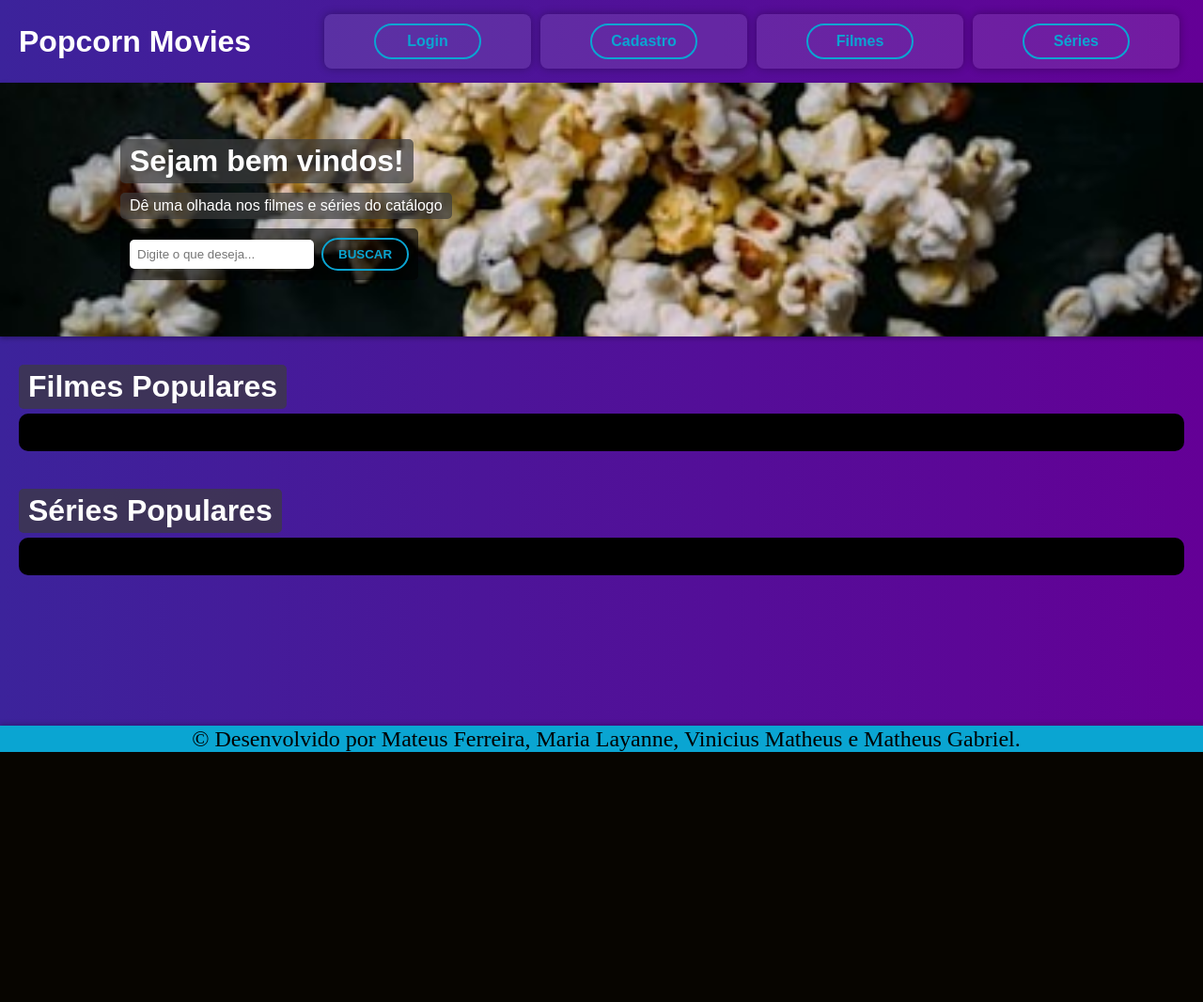
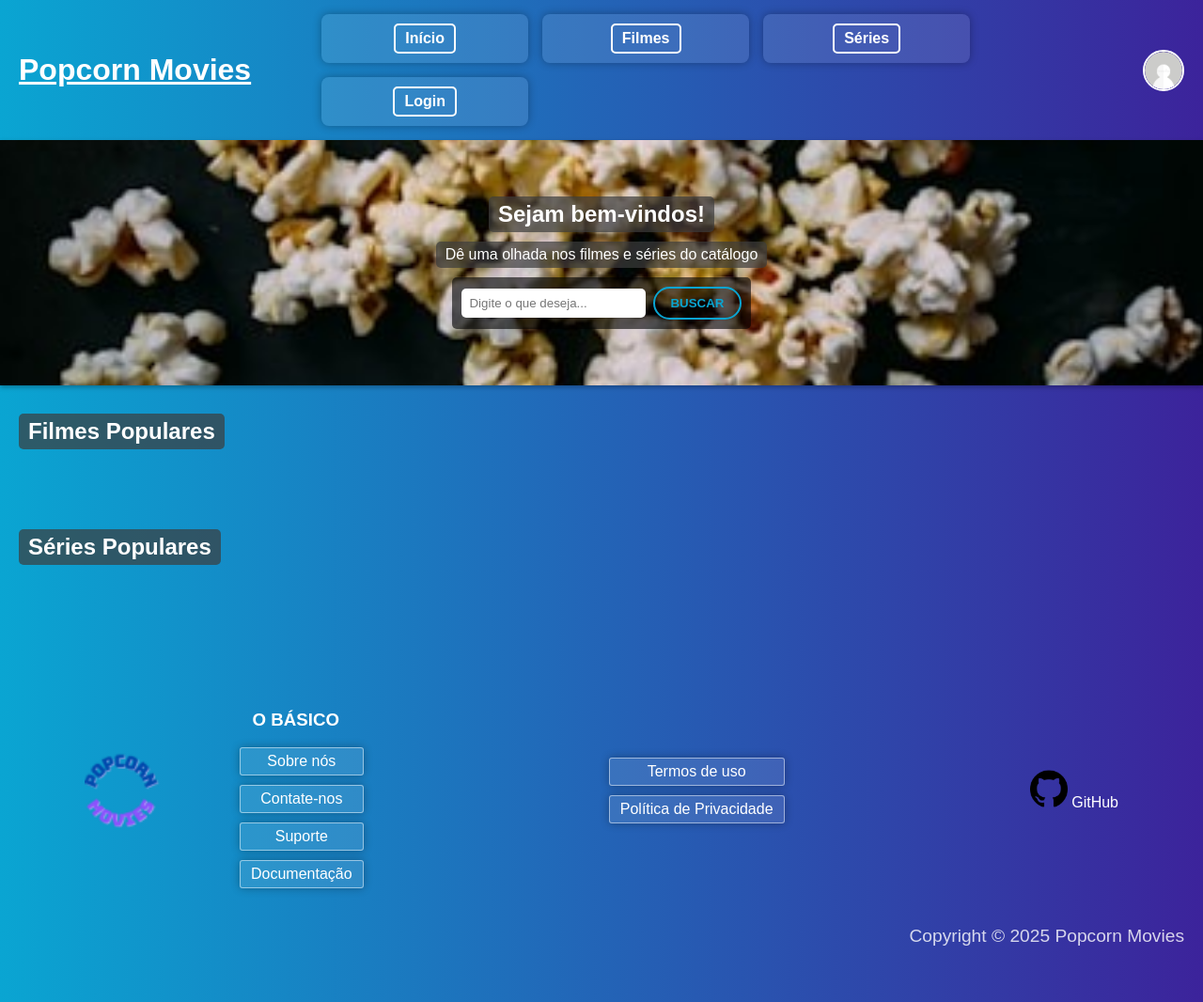
Before and after one commit to mateusferreiraof/unima_engenharia_de_software, a Flask app: template PROJETO/templates/homepage.html in a window 1280 px wide. Shown: the whole page at 94% size. Before the commit the page ends 800 px from the top, so only its background shows below. Run offline with Flask 3, Linux system fonts and the light colour scheme; the template is opened without the code that fills it, so the values that code supplies are empty.

Commit message:
Melhora layout da homepage e adiciona novo componente de banner

```diff
--- a/PROJETO/static/homepage.css
+++ b/PROJETO/static/homepage.css
@@ -1,6 +1,6 @@
 body {
-  background-image: linear-gradient(to right, rgb(60, 35, 155), rgb(100, 0, 150));
-  background-color: rgb(60, 35, 155);
+  background-image: linear-gradient(to right, rgb(10, 165, 210), rgb(60, 35, 155));
+  background-color: rgb(50, 100, 180);
   color: white;
   font-family: Arial, sans-serif;
   margin: 0;
@@ -8,8 +8,8 @@ body {
 }
 
 header {
-  background-image: linear-gradient(to right, rgb(60, 35, 155), rgb(100, 0, 150));
-  background-color: rgb(60, 35, 155);
+  background-image: linear-gradient(to right, rgb(10, 165, 210), rgb(60, 35, 155));
+  background-color: rgb(50, 100, 180);
   padding: 10px 20px;
   box-shadow: 0 2px 5px rgba(0, 0, 0, 0.3);
   display: flex;
@@ -24,36 +24,119 @@ header {
   font-size: 2em;
   text-align: left;
   flex-shrink: 0;
+  text-decoration: underline;
 }
 
 nav ul {
   list-style-type: none;
   display: flex;
-  justify-content: flex-end;
-  gap: 10px;
+  justify-content: flex-start;
+  gap: 15px;
   padding: 5px;
-  margin: 0;
+  margin: 0px 70px;
 }
 
 nav a {
   font-family: Arial, Helvetica, sans-serif;
   text-decoration: none;
-  color: rgb(10, 165, 210);
+  color: white;
   font-weight: bold;
-  padding: 8px 15px;
-  border: 2px solid rgb(10, 165, 210);
-  border-radius: 20px;
+  padding: 5px 10px;
+  border: 2px solid white;
+  border-radius: 5px;
   background-color: transparent;
   transition: background-color 0.3s, color 0.3s, border-color 0.3s;
   display: inline-block;
-  min-width: 80px;
+  min-width: unset;
   text-align: center;
 }
 
 nav a:hover {
-  background-color: rgb(10, 165, 210);
-  color: black;
-  border-color: rgb(10, 165, 210);
+  background-color: rgba(255, 255, 255, 0.2);
+  color: white;
+  border-color: white;
+  opacity: 1;
+}
+
+.profile-dropdown-container {
+    position: relative;
+    display: inline-block;
+    margin-left: auto;
+}
+
+.profile-icon {
+    cursor: pointer;
+    border: 2px solid white;
+    border-radius: 50%;
+    width: 2.5em;
+    height: 2.5em;
+    display: flex;
+    justify-content: center;
+    align-items: center;
+    padding: 0;
+    overflow: hidden;
+    transition: background-color 0.3s, transform 0.3s;
+}
+
+.profile-icon:hover {
+    background-color: rgba(255, 255, 255, 0.2);
+    transform: scale(1.05);
+}
+
+.profile-icon img {
+    display: block;
+    width: 100%;
+    height: 100%;
+    object-fit: cover;
+    border-radius: 50%;
+}
+
+.profile-dropdown-menu {
+    display: none;
+    position: absolute;
+    background-color: rgba(30, 30, 30, 0.95);
+    min-width: 160px;
+    box-shadow: 0px 8px 16px 0px rgba(0,0,0,0.4);
+    z-index: 1;
+    border-radius: 5px;
+    right: 0;
+    top: calc(100% + 10px);
+    padding: 10px 0;
+}
+
+.profile-dropdown-menu ul {
+    list-style: none;
+    padding: 0;
+    margin: 0;
+    flex-direction: column;
+}
+
+.profile-dropdown-menu ul li {
+    padding: 0;
+    background-color: transparent;
+    box-shadow: none;
+    width: auto;
+}
+
+.profile-dropdown-menu a {
+    color: white;
+    padding: 12px 16px;
+    text-decoration: none;
+    display: block;
+    text-align: left;
+    border: none;
+    border-radius: 0;
+    font-weight: normal;
+    background-color: transparent;
+}
+
+.profile-dropdown-menu a:hover {
+    background-color: rgba(255, 255, 255, 0.1);
+    color: white;
+}
+
+.show-dropdown {
+    display: block;
 }
 
 .search-section {
@@ -61,23 +144,21 @@ nav a:hover {
   background-size: 110%;
   background-position: center;
   background-repeat: no-repeat;
-  padding: 60px 20px 60px 10%;
+  padding: 60px 20px;
   margin-left: 0;
   margin-right: 0;
   max-width: none;
   box-sizing: border-box;
-  text-align: left;
   display: flex;
   flex-direction: column;
-  align-items: flex-start;
+  align-items: center;
   box-shadow: 0 2px 5px rgba(0, 0, 0, 0.3);
   margin-bottom: 20px;
 }
 
 .search-section h1,
 .search-section .search-description {
-    margin: 0;
-    margin-bottom: 10px;
+    margin: 0 auto 10px auto;
     border-bottom: none;
     padding: 5px 10px;
     color: white;
@@ -86,7 +167,6 @@ nav a:hover {
     width: fit-content;
     background-color: rgba(60, 60, 60, 0.7);
     border-radius: 5px;
-    text-align: left;
 }
 
 .search-section h1 {
@@ -94,9 +174,9 @@ nav a:hover {
 }
 
 form {
-  margin: 0;
+  margin: 0 auto;
   display: flex;
-  justify-content: flex-start;
+  justify-content: center;
   align-items: center;
   gap: 8px;
   background-color: rgba(0, 0, 0, 0.6);
@@ -104,6 +184,7 @@ form {
   border-radius: 5px;
   width: fit-content;
 }
+
 
 input[type="text"] {
   padding: 8px;
@@ -163,6 +244,7 @@ main h1 {
   text-align: left;
   padding: 5px 10px;
   font-family: Arial, Helvetica, sans-serif;
+  font-size: 1.5em;
   margin-left: 20px;
   width: fit-content;
   background-color: rgba(60, 60, 60, 0.7);
@@ -170,7 +252,6 @@ main h1 {
 }
 
 main ul {
-  background-color: black;
   padding: 20px;
   border-radius: 10px;
   margin-top: 5px;
@@ -182,21 +263,133 @@ main ul {
 }
 
 footer {
-  position: fixed;
-  bottom: 0;
-  left: 0;
-  width: 100%;
-  background-color: rgb(10, 165, 210);
-  color: black;
-  text-align: center;
-  font-size: 1.5rem;
-  font-family: 'Times New Roman', Times, serif;
-  padding: 0px 5px;
-  box-shadow: 0 -2px 5px rgba(0, 0, 0, 0.2);
-  line-height: 0;
+    padding: 40px 20px;
+    display: flex;
+    flex-direction: column;
+    align-items: center;
+    text-align: center;
 }
 
-#paragrafo-footer {
-  margin: 0;
-  padding: 14px 0;
+.site-footer {
+  color: white;
+  padding: 40px 20px 20px 20px;
+  display: flex;
+  flex-direction: column;
+  margin-top: 50px;
 }
+
+.footer-content {
+    display: flex;
+    justify-content: space-between;
+    align-items: center;
+    width: 100%;
+    max-width: 1100px;
+}
+
+.footer-logo {
+    flex: 0 0 100px;
+    display: flex;
+    justify-content: flex-start;
+    align-items: center;
+}
+
+.footer-logo img {
+    width: 80px;
+    height: auto;
+}
+
+.footer-columns {
+    display: flex;
+    justify-content: space-between;
+    width: 85%;
+    gap: 40px;
+    align-items: center;
+}
+
+.left-column {
+    display: flex;
+    flex-direction: column;
+    align-items: center;
+    width: 50%;
+}
+
+.right-column {
+    display: flex;
+    flex-direction: column;
+    align-items: center;
+    width: 50%;
+}
+
+.footer-bottom {
+    width: 100%;
+    display: flex;
+    justify-content: space-between;
+    align-items: center;
+    padding: 20px 40px;
+}
+
+.copyright-text {
+    flex: 1;
+    text-align: right;
+    font-size: 1.2em;
+    opacity: 0.8;
+}
+
+.footer-column ul {
+    display: flex;
+    flex-direction: column;
+    align-items: center;
+    list-style-type: none;
+    padding: 0;
+    margin: 0;
+    gap: 10px;
+}
+
+.footer-column ul li {
+    text-align: center;
+    width: 100%;
+    border: 1px solid rgba(255, 255, 255, 0.5);
+    padding: 5px;
+    border-radius: 3px;
+}
+
+.footer-column a {
+    color: white;
+    text-decoration: none;
+    transition: text-decoration 0.3s, color 0.3s;
+}
+
+.footer-column a:hover {
+    text-decoration: underline;
+    color: rgba(255, 255, 255, 0.8);
+}
+
+.social-links .github-link img {
+    width: 40px;
+    height: 40px;
+}
+
+@media (max-width: 768px) {
+    .footer-content {
+        flex-direction: column;
+        align-items: center;
+    }
+
+    .footer-columns {
+        flex-direction: column;
+        width: 100%;
+        align-items: center;
+    }
+
+    .left-column, .right-column {
+        width: 100%;
+    }
+
+    .footer-column {
+        text-align: center;
+    }
+
+    .social-links {
+        text-align: center;
+    }
+}
--- a/PROJETO/templates/homepage.html
+++ b/PROJETO/templates/homepage.html
@@ -3,7 +3,7 @@
 <head>
     <meta charset="UTF-8">
     <title>Popcorn Movies</title>
-    <link rel="icon" href="static\imagens\favicon.ico" type="image/x-icon">
+    <link rel="icon" href="static/imagens/favicon.ico" type="image/x-icon">
     <link rel="stylesheet" href="../static/homepage.css">
 </head>
 <body>
@@ -11,17 +11,30 @@
         <h1 class="site-title">Popcorn Movies</h1>
         <nav>
             <ul>
-                <li><a href="/login">Login</a></li>
-                <li><a href="/cadastro">Cadastro</a></li>
+                <li><a href="/inicio">Início</a></li>
                 <li><a href="/filmes">Filmes</a></li>
                 <li><a href="/series">Séries</a></li>
+                <li><a href="/login">Login</a></li>
             </ul>
         </nav>
+        <div class="profile-dropdown-container">
+            <div class="profile-icon" id="profileIcon">
+                <img src="../static/imagens/icone_perfil.jpeg" alt="Ícone Perfil">
+            </div>
+            <div class="profile-dropdown-menu" id="profileDropdown">
+                <ul>
+                    <li><a href="/meu-perfil">Meu Perfil</a></li>
+                    <li><a href="/configuracoes">Configurações</a></li>
+                    <li><a href="/logout">Sair</a></li>
+                </ul>
+            </div>
+        </div>
     </header>
     <main>
         <div class="search-section">
-            <h1>Sejam bem vindos!</h1>
-            <p class="search-description">Dê uma olhada nos filmes e séries do catálogo</p> <form action="/home", method="post">
+            <h1>Sejam bem-vindos!</h1>
+            <p class="search-description">Dê uma olhada nos filmes e séries do catálogo</p>
+            <form action="/home" method="post">
                 <input type="text" name="barra-de-busca" id="barra-de-busca" placeholder="Digite o que deseja..." required>
                 <button type="submit">BUSCAR</button>
             </form>
@@ -31,7 +44,9 @@
         <ul>
             {% for movie in movies %}
                 <li>
-                    <abbr title="{{ movie.overview }}"><img src="https://image.tmdb.org/t/p/w200{{ movie.poster_path }}" alt="{{ movie.title }}" /></abbr>
+                    <abbr title="{{ movie.overview }}">
+                        <img src="https://image.tmdb.org/t/p/w200{{ movie.poster_path }}" alt="{{ movie.title }}" />
+                    </abbr>
                     <strong>{{ movie.title }}</strong> - {{ movie.release_date }}
                 </li>
             {% endfor %}
@@ -41,15 +56,45 @@
         <ul>
             {% for serie in series %}
             <li>
-                <abbr title="{{serie.overview}}"><img src="https://image.tmdb.org/t/p/w200{{ serie.poster_path }}" alt="{{serie.name}}"></abbr>
+                <abbr title="{{serie.overview}}">
+                    <img src="https://image.tmdb.org/t/p/w200{{ serie.poster_path }}" alt="{{serie.name}}">
+                </abbr>
                 <strong>{{serie.name}}</strong> - {{serie.first_air_date}}
             </li>
             {% endfor %}
         </ul>
-
     </main>
-    <footer>
-           <p id="paragrafo-footer">&copy; Desenvolvido por Mateus Ferreira, Maria Layanne, Vinicius Matheus e Matheus Gabriel.</p>
-    </footer>
+<footer class="site-footer">
+    <div class="footer-content">
+        <div class="footer-logo">
+            <img src="../static/imagens/favicon.ico" alt="Popcorn Movies Logo">
+        </div>
+        <div class="footer-columns">
+            <div class="footer-column">
+                <h3 class="column-title">O BÁSICO</h3>
+                <ul>
+                    <li><a href="#">Sobre nós</a></li>
+                    <li><a href="#">Contate-nos</a></li>
+                    <li><a href="#">Suporte</a></li>
+                    <li><a href="#">Documentação</a></li>
+                </ul>
+            </div>
+            <div class="footer-column">
+                <ul>
+                    <li><a href="#">Termos de uso</a></li>
+                    <li><a href="#">Política de Privacidade</a></li>
+                </ul>
+            </div>
+            <div class="footer-column social-links">
+                <a href="#" class="github-link">
+                    <img src="../static/imagens/25231.png" alt="GitHub"> GitHub
+                </a>
+            </div>
+        </div>
+    </div>
+    <div class="footer-bottom">
+        <p class="copyright-text">Copyright © 2025 Popcorn Movies</p>
+    </div>
+</footer>
 </body>
 </html>
```
Also changed, not shown: PROJETO/static/imagens/25231.png (added), PROJETO/static/imagens/icone_perfil.jpeg (added).
